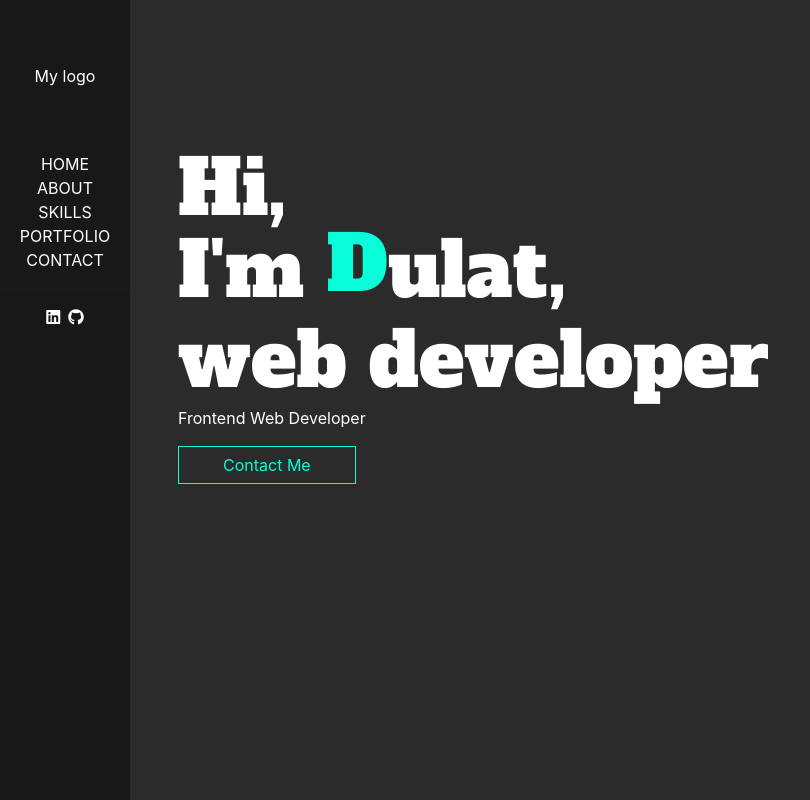
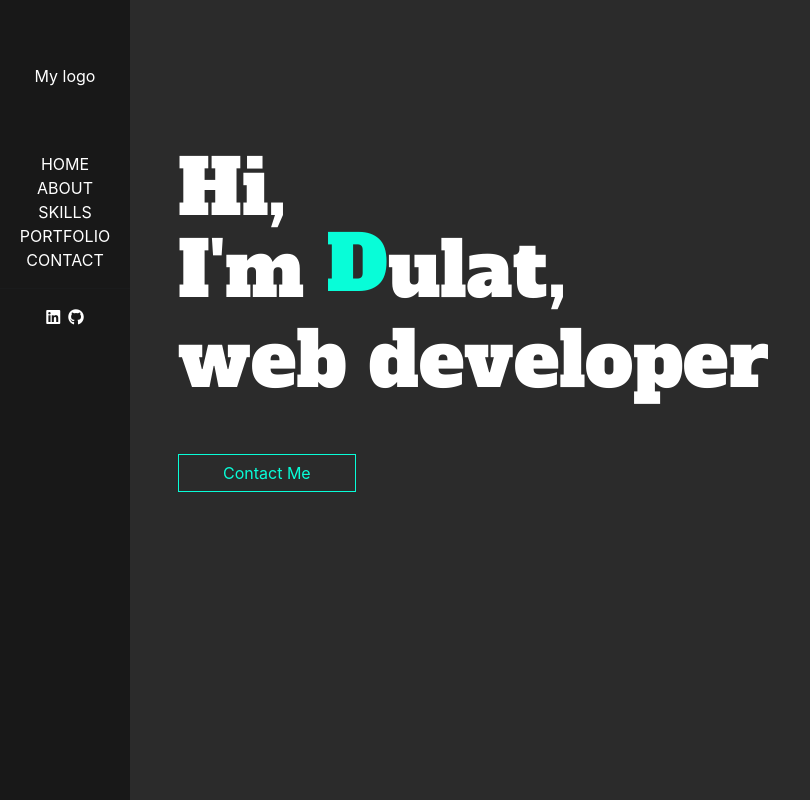
Before and after one commit to Dulatto/react-portfolio-website, a React (Create React App) app: page / in a window 1280 px wide. Shown: the whole page, without its empty margins (0-810 px from the left). Built offline with nearby package versions, Linux system fonts and the light colour scheme.

Commit message:
skillbard

```diff
--- a/src/App.css
+++ b/src/App.css
@@ -58,6 +58,7 @@ body {
   background: #2b2b2b;
   height: 100vh;
 }
+
 .contact-style .cont-size,
 .about-style .about-size {
   height: 100vh;
--- a/src/Views/Home.js
+++ b/src/Views/Home.js
@@ -3,7 +3,7 @@ import React from 'react';
 function Home(props) {
     return (
         <div className='text-white home-style'>
-            <h1 className='h1-styled'><span className='hvr-wobble-vertical'>H</span>
+            <h1 className='h1-styled '><span className='hvr-wobble-vertical'>H</span>
                 <span className='hvr-wobble-vertical'>i</span>
                 <span className='hvr-wobble-vertical'>,</span>
                 <br /> <span className='hvr-wobble-vertical'>I</span>
@@ -20,8 +20,8 @@ function Home(props) {
                 <span className='hvr-wobble-vertical'>p</span>
                 <span className='hvr-wobble-vertical'>e</span>
                 <span className='hvr-wobble-vertical'>r</span></h1>
-            <p>Frontend Web Developer</p>
-            <button type="button" className="btn btn-outline-primary hvr-bounce-to-right"><a href='http://localhost:3001/contact'>Contact Me</a></button>
+
+            <button type="button" className="btn btn-outline-primary hvr-bounce-to-right mt-5"><a href='http://localhost:3001/contact'>Contact Me</a></button>
         </div>
     );
 }
```
